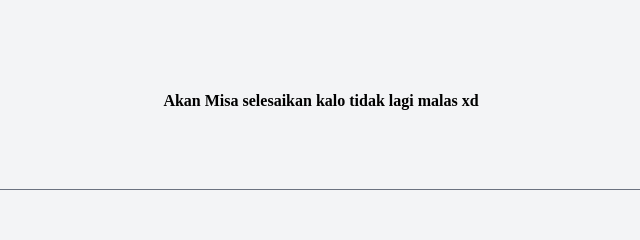
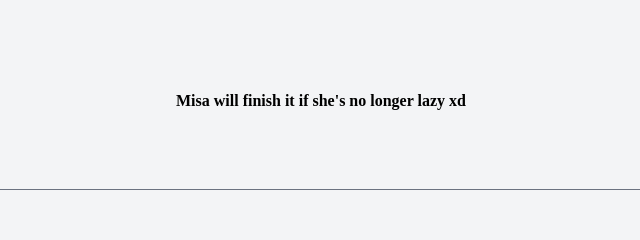
Before and after one commit to LLENN8/Misika-Web, a website: page public/pages/main_blog.html in a window 1280 px wide. Shown: the part 458-698 px from the top of the page, 319-959 px from the left. Drawn offline with Linux system fonts and the light colour scheme; a web font is replaced by a local one.

Commit message:
Update main_blog.html
update Misa will finish it if she's no longer lazy xd

```diff
--- a/public/pages/main_blog.html
+++ b/public/pages/main_blog.html
@@ -65,7 +65,7 @@
         </div>
     </section>
     <h2 class=" text-center font-semibold py-16">Website is Under Construction</h2>
-    <h2 class=" text-center font-semibold py-5">Akan Misa selesaikan kalo tidak lagi malas xd</h2>
+    <h2 class=" text-center font-semibold py-5">Misa will finish it if she's no longer lazy xd</h2>
     <!-- Post Section -->
     <!--
     <section class="py-16">
```
